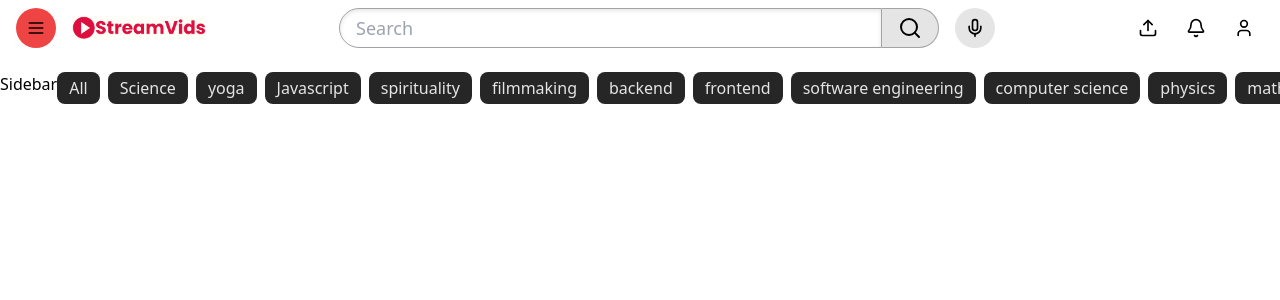
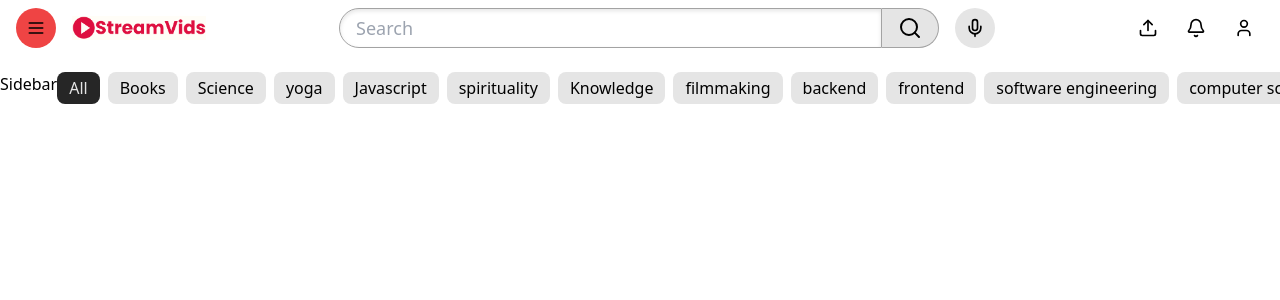
Before and after one commit to ArjunSemwal02/Stream-Vids, a React (Vite) app: page / in a window 1280 px wide. Shown: the top 300 px of the page. Built offline with nearby package versions, Linux system fonts and the light colour scheme.

Commit message:
changed the default variants for the category buttons

```diff
--- a/src/App.tsx
+++ b/src/App.tsx
@@ -1,14 +1,17 @@
+import { useState } from "react";
 import { CategoryPills } from "./components/CategoryPills";
 import { categories } from "./data/home";
 import { PageHeader } from "./layouts/PageHeader";
 
 export default function App() {
+const [selectedCategory, setSelectedCategory] = useState(categories[0])
+
 return <div className="max-h-screen flex flex-col">
   <PageHeader/>
   <div className="grid grid-cols-[auto,1fr] flex-grow-1 overflow-auto">
     <div className="">Sidebar</div>
     <div className="sticky top-0 z-10 bg-white pb-2">
-        <CategoryPills categories={categories}/>
+        <CategoryPills categories={categories} selectedCategory={selectedCategory} onSelect={setSelectedCategory}/>
     </div>
   </div>
 
--- a/src/components/CategoryPills.tsx
+++ b/src/components/CategoryPills.tsx
@@ -2,13 +2,15 @@ import { Button } from "./Button";
 
 type CategoryPillsProps = {
     categories: string[]
+    selectedCategory: string
+    onSelect: (category: string) => void
 }
 
-export function CategoryPills({ categories }: CategoryPillsProps) {
+export function CategoryPills({ categories, selectedCategory, onSelect }: CategoryPillsProps) {
     return <div className="overflow-x-hidden relative">
         <div className="flex whitespace-nowrap gap-2 transition-transform w-[max-content]">
             {categories.map(category => (
-                <Button key={category} variant="dark" className="py-1 px-3 rounded-lg whitespace-nowrap">{category}</Button>
+                <Button key={category} variant={selectedCategory === category? "dark" : "default"} className="py-1 px-3 rounded-lg whitespace-nowrap">{category}</Button>
             ))}
         </div>
     </div>
--- a/src/data/home.ts
+++ b/src/data/home.ts
@@ -1,9 +1,11 @@
 export const categories = [
     "All",
+    "Books",
     "Science",
     "yoga",
     "Javascript",
     "spirituality",
+    "Knowledge",
     "filmmaking",
     "backend",
     "frontend",
@@ -13,18 +15,15 @@ export const categories = [
     "maths",
     "algorithms",
     "workout",
-    "All",
-    "Science",
-    "yoga",
-    "Javascript",
-    "spirituality",
-    "filmmaking",
-    "backend",
-    "frontend",
-    "software engineering",
-    "computer science",
-    "physics",
-    "maths",
-    "algorithms",
-    "workout",
+    "data structures",
+    "trailers",
+    "songs",
+    "movies",
+    "bts",
+    "Hindi Songs",
+    "biology",
+    "Nature",
+    "Love",
+    "Algebra",
+    "Kinematics",
 ]
```
